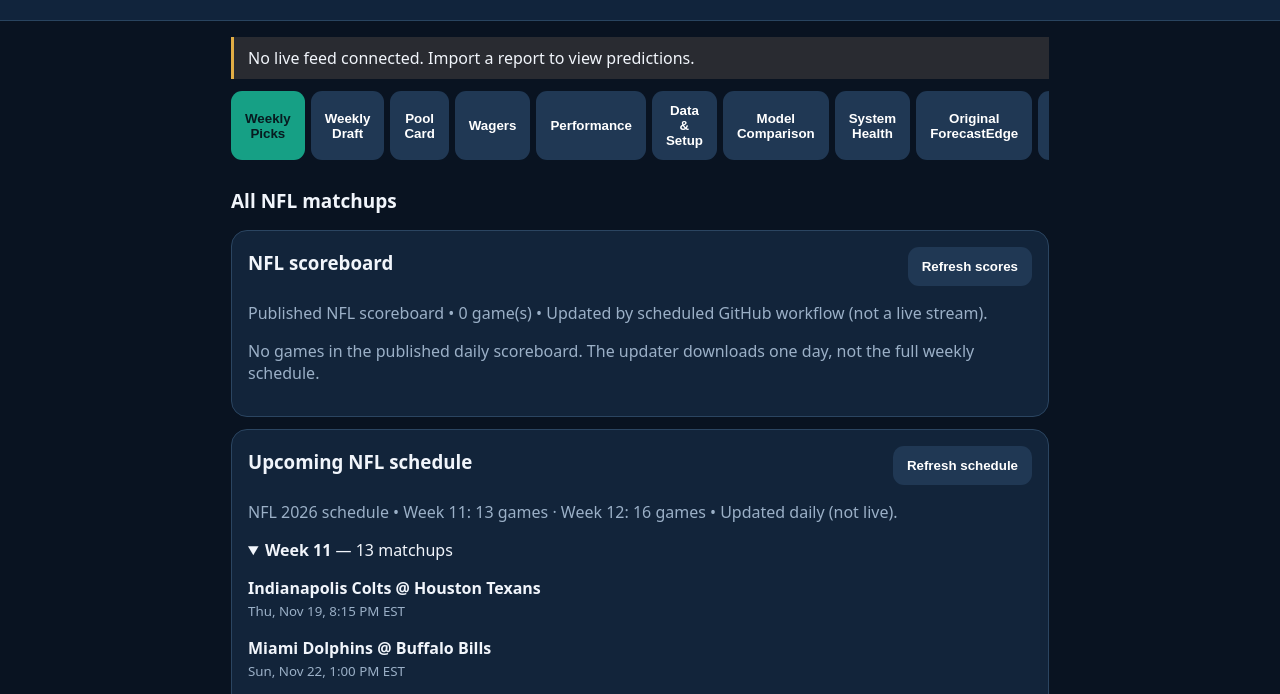
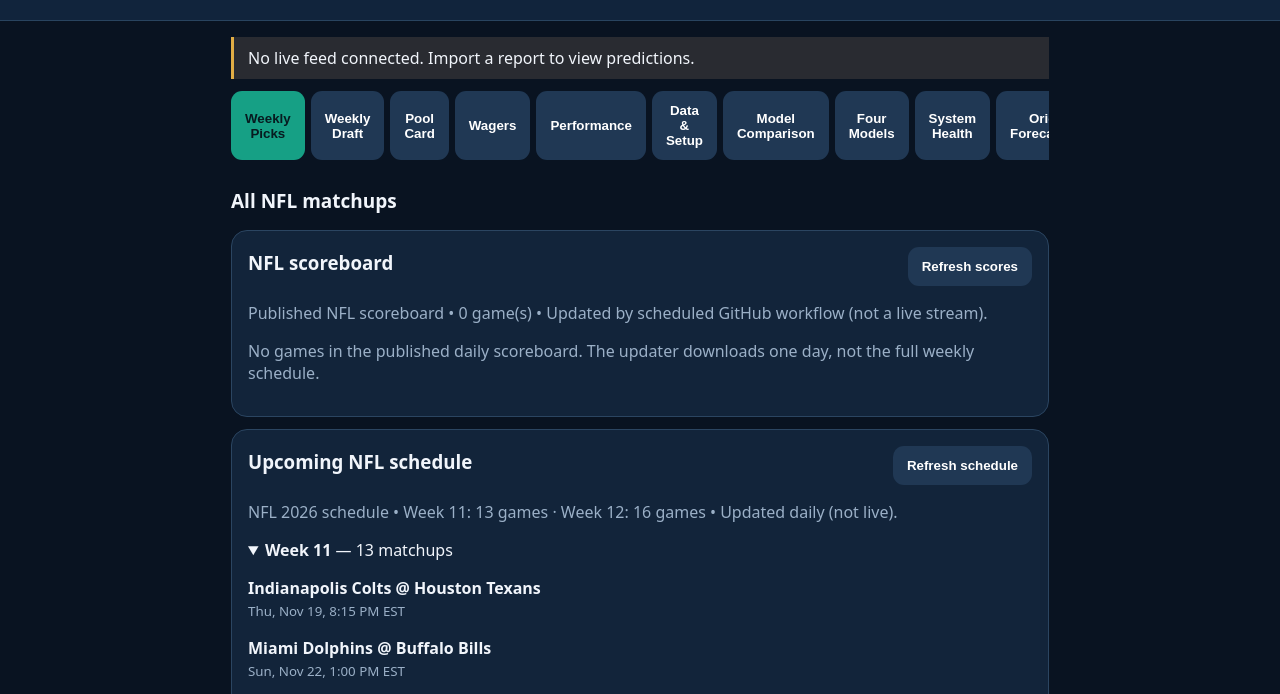
Before and after one commit to williamsba7379/ForcastEdge-2.0, a plain HTML site: page index.html in a window 1280 px wide. Shown: the part 80-774 px from the top of the page. Drawn offline with Linux system fonts and the light colour scheme.

Commit message:
Wire read-only four-model review tab into dashboard

```diff
--- a/index.html
+++ b/index.html
@@ -31,4 +31,4 @@
   }
   document.getElementById('refreshModels').onclick=loadModels;
 })();
-</script><script src="./system-health.js" defer></script><script src="./original-forecastedge.js" defer></script><script src="./model-c.js" defer></script></body></html>
+</script><script src="./four-model-review.js" defer></script><script src="./system-health.js" defer></script><script src="./original-forecastedge.js" defer></script><script src="./model-c.js" defer></script></body></html>
```
